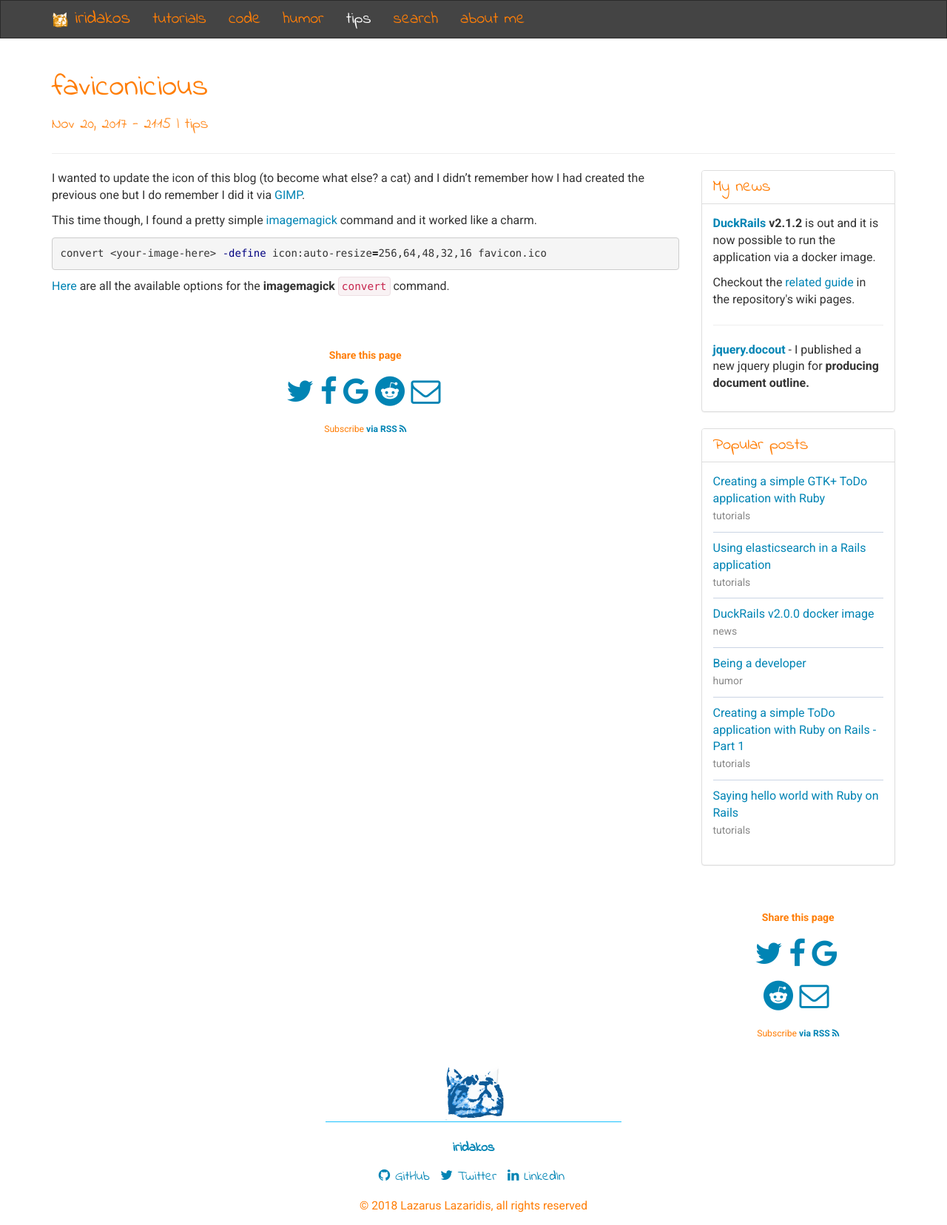
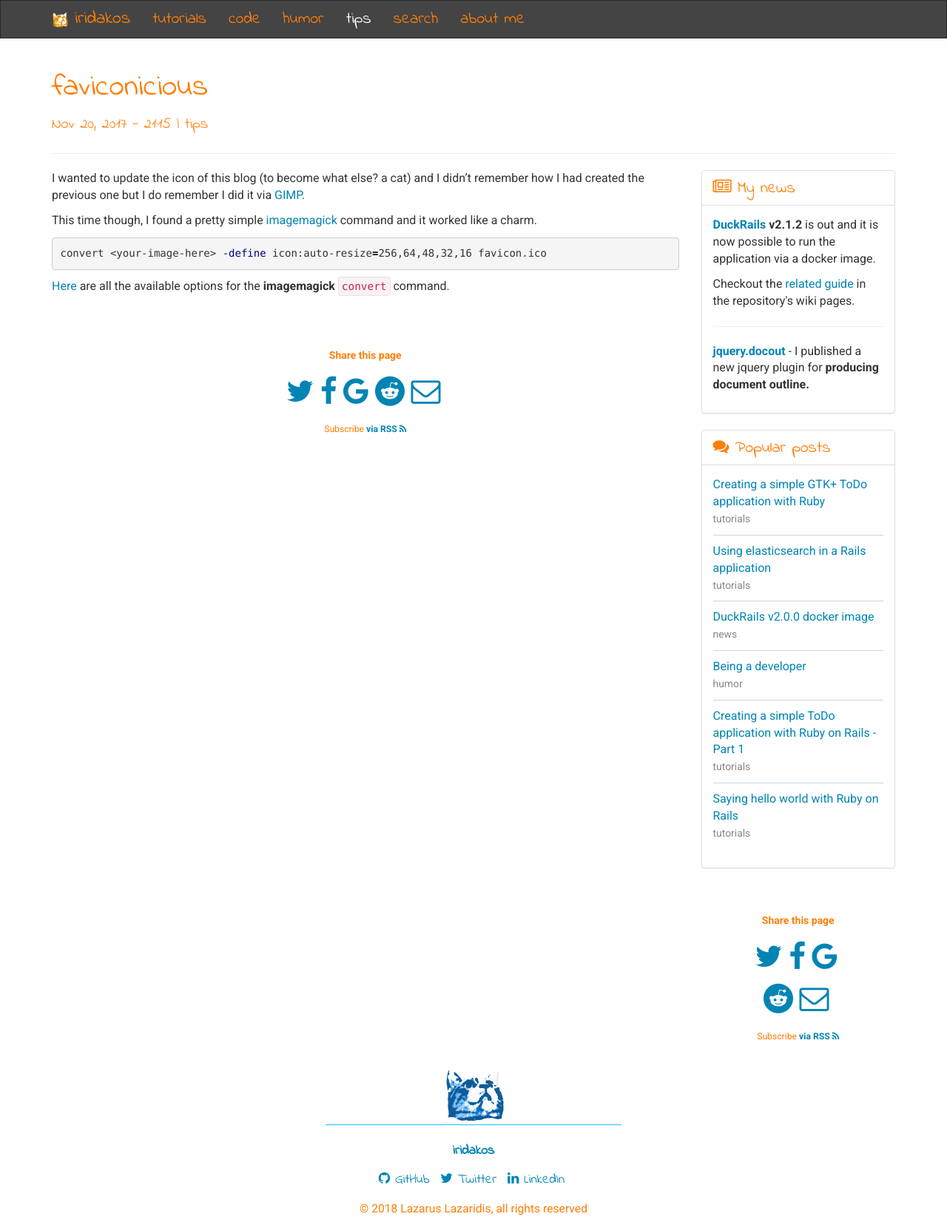
Before and after one commit to iridakos/iridakos.github.io, a Jekyll site: the page built from _posts/2017-11-21-favicon.markdown, in a window 1280 px wide. Shown: the whole page at 74% size. Built offline with Jekyll 4.4.1, drawn with Linux system fonts in a browser that asks for light colours; nearby versions of some CDN libraries; comment, search, counter and statistics services are not loaded.

Commit message:
Icons everywhereeeeee

```diff
--- a/_includes/news.html
+++ b/_includes/news.html
@@ -1,6 +1,6 @@
 <div class="panel panel-default news-panel">
     <div class="panel-heading">
-        <h3 class="panel-title">My news</h3>
+        <h3 class="panel-title"><i class="fa fa-newspaper-o" aria-hidden="true"></i> My news</h3>
     </div>
 
     <div class="panel-body">
--- a/_includes/popular_posts.html
+++ b/_includes/popular_posts.html
@@ -1,6 +1,6 @@
 <div class="panel panel-default news-panel">
     <div class="panel-heading">
-        <h3 class="panel-title">Popular posts</h3>
+        <h3 class="panel-title"><i class="fa fa-comments" aria-hidden="true"></i> Popular posts</h3>
     </div>
 
     <div class="panel-body">
--- a/_includes/related_posts.html
+++ b/_includes/related_posts.html
@@ -1,6 +1,6 @@
 {% if page.related_posts %}
 <div class="related-posts">
-  <h2 class="title">Related posts</h2>
+  <h2 class="title"><i class="fa fa-location-arrow" aria-hidden="true"></i> Related posts</h2>
 
   <div class="row">
     <div class="col-xs-12">
```
